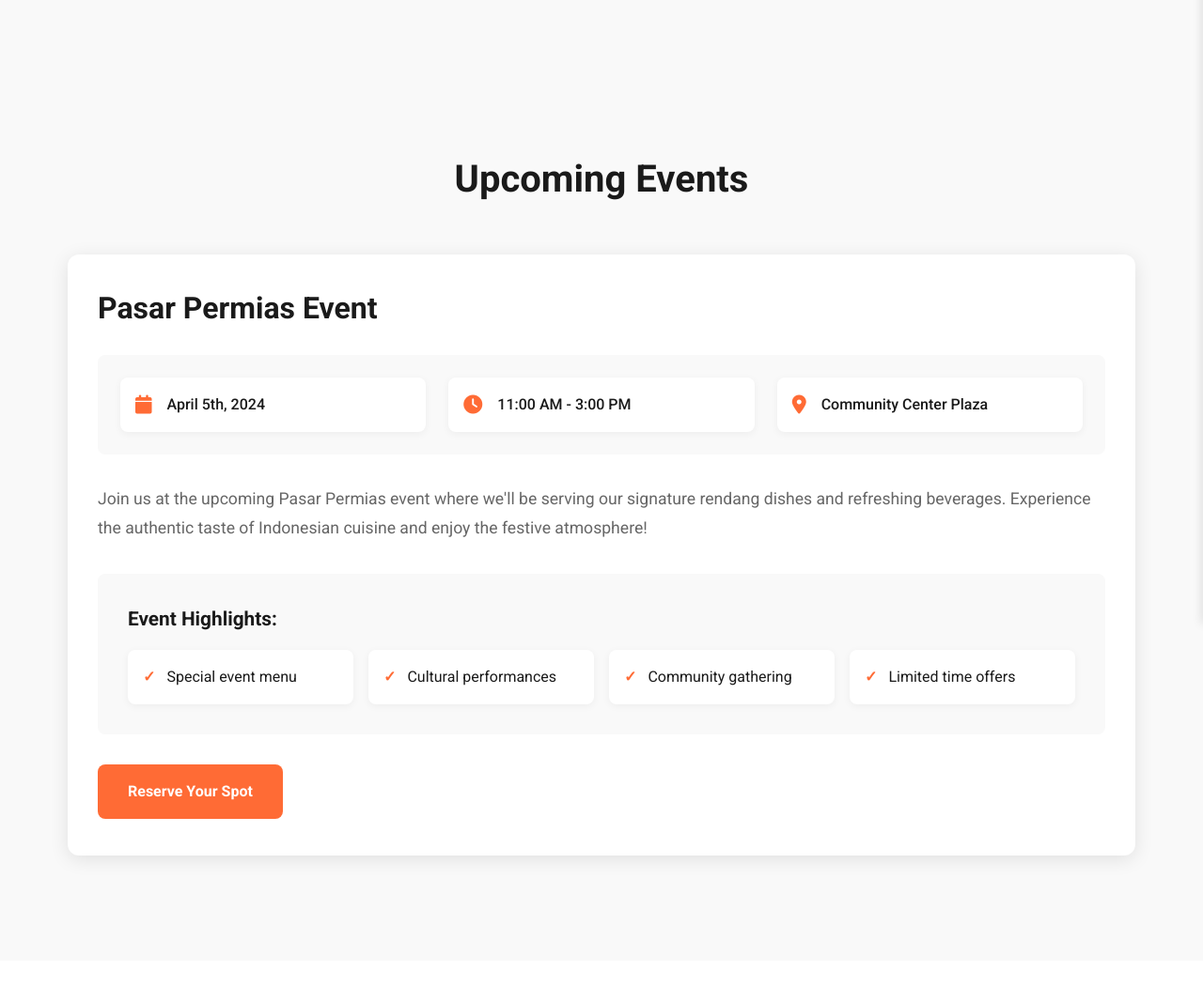
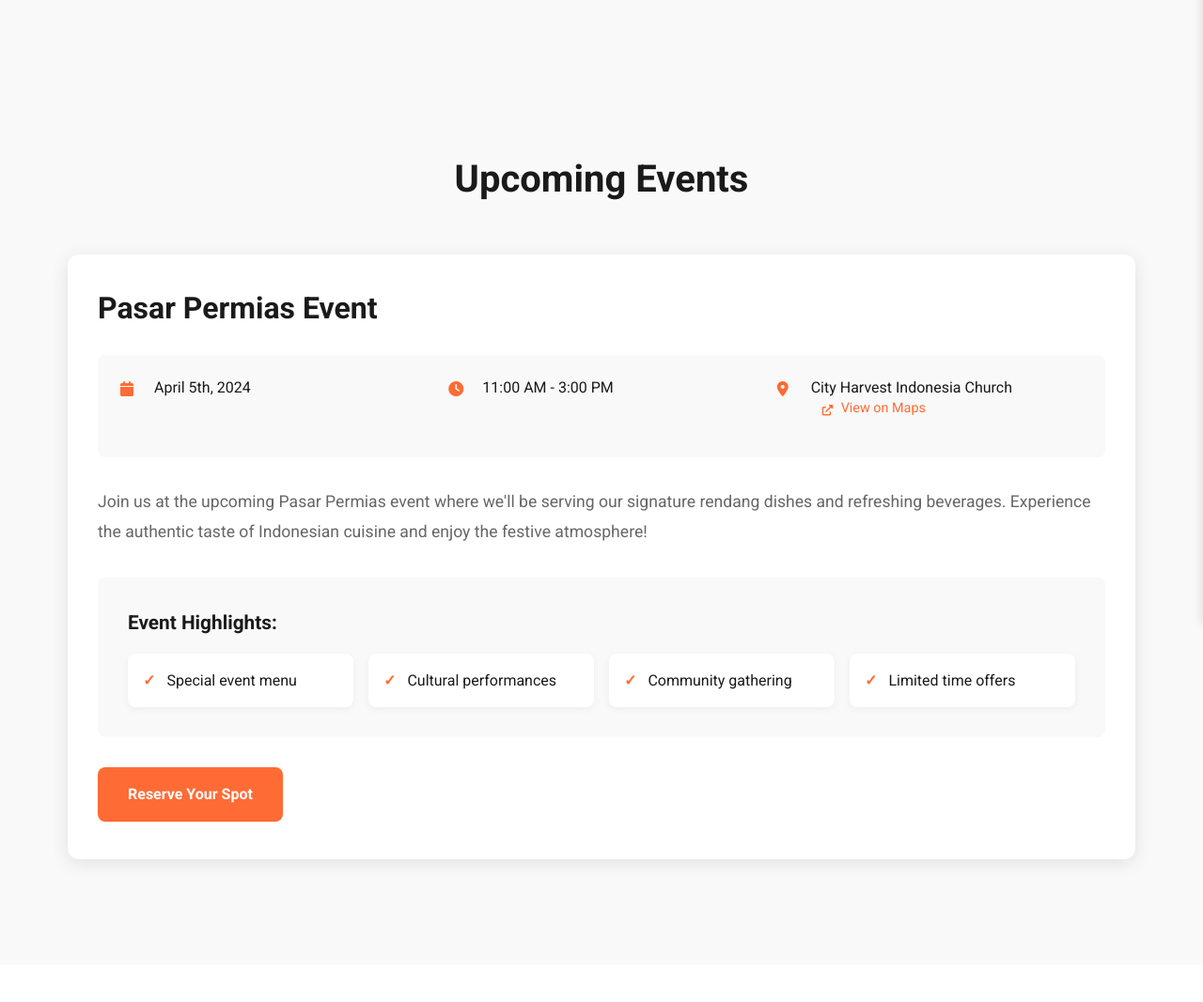
Before and after one commit to adam4788/RendangWebsite, a Flask app: page /events in a window 1280 px wide. Shown: the part 136-1203 px from the top of the page at 94% size. Run offline with Flask 3, Linux system fonts and the light colour scheme.

Commit message:
Update event details page to include a Google Maps link for City Harvest Indonesia Church location.
Replit-Commit-Author: Agent
Replit-Commit-Session-Id: 1bae0ee9-a454-4964-8c5b-a25c30f6040e
Replit-Commit-Screenshot-Url: https://storage.googleapis.com/screenshot-production-us-central1/ed5f5992-3772-4006-b49d-ddad74691a17/5db09706-1c6a-406c-a119-d3e97587b125.jpg

```diff
--- a/static/css/style.css
+++ b/static/css/style.css
@@ -1141,7 +1141,47 @@ section.visible {
 .event-content h2 {
     color: var(--primary-color);
     font-size: 2rem;
-    marginbottom: 1.5rem;
+    margin-bottom: 1.5rem;
+}
+
+/* Event location link styles */
+.location-link {
+    display: inline-flex;
+    align-items: center;
+    color: var(--accent-color);
+    text-decoration: none;
+    margin-left: 0.5rem;
+    font-size: 0.9em;
+    transition: all 0.3s ease;
+}
+
+.location-link i {
+    margin-left: 0.25rem;
+    font-size: 0.8em;
+}
+
+.location-link:hover {
+    color: #e55a2b;
+    transform: translateY(-1px);
+}
+
+/* Update event detail styles */
+.event-detail {
+    display: flex;
+    align-items: flex-start;
+    gap: 1rem;
+    margin-bottom: 1rem;
+}
+
+.event-detail i {
+    color: var(--accent-color);
+    width: 20px;
+    margin-top: 0.25rem;
+}
+
+.event-detail span {
+    flex: 1;
+    line-height: 1.4;
 }
 
 .event-details {
@@ -1154,31 +1194,6 @@ section.visible {
     border-radius: 8px;
 }
 
-.event-detail {
-    display: flex;
-    align-items: center;
-    gap: 1rem;
-    padding: 1rem;
-    background-color: white;
-    border-radius: 8px;
-    box-shadow: 0 2px 8px rgba(0, 0, 0, 0.05);
-    transition: transform 0.3s ease;
-}
-
-.event-detail:hover {
-    transform: translateY(-2px);
-}
-
-.event-detail i {
-    color: var(--accent-color);
-    font-size: 1.25rem;
-}
-
-.event-detail span {
-    color: var(--primary-color);
-    font-weight: 500;
-}
-
 .event-description {
     line-height: 1.8;
     color: #666;
@@ -1200,7 +1215,7 @@ section.visible {
 }
 
 .event-highlights ul {
-    liststyle: none;
+    list-style: none;
     padding: 0;
     display: grid;
     grid-template-columns: repeat(auto-fit, minmax(200px, 1fr));
--- a/templates/events.html
+++ b/templates/events.html
@@ -19,7 +19,12 @@
                     </div>
                     <div class="event-detail">
                         <i class="fas fa-map-marker-alt"></i>
-                        <span>Community Center Plaza</span>
+                        <span>
+                            City Harvest Indonesia Church
+                            <a href="https://maps.google.com/?q=City+Harvest+Indonesia+Church" target="_blank" class="location-link">
+                                <i class="fas fa-external-link-alt"></i> View on Maps
+                            </a>
+                        </span>
                     </div>
                 </div>
                 <p class="event-description">
```
